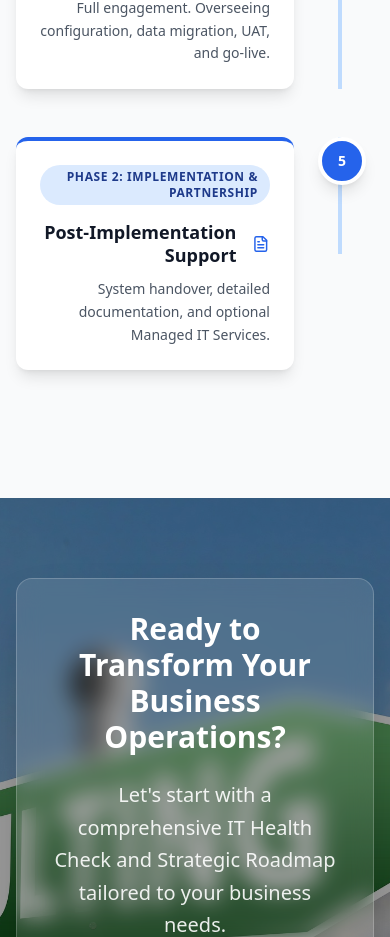
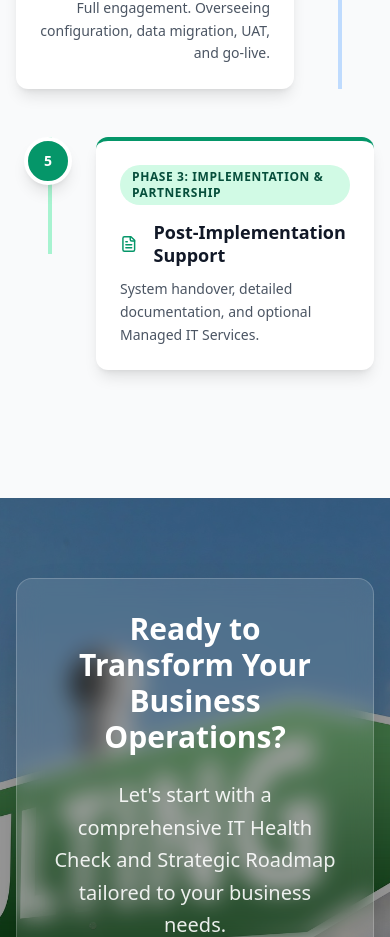
Before and after one commit to malishabandara/Techtonic-Solutions, a React (Vite) app: page /techtonic-pro in a window 390 px wide. Shown: the part 1795-2732 px from the top of the page. Built offline with nearby package versions, Linux system fonts and the light colour scheme.

Commit message:
edited changes

```diff
--- a/src/components/BookingModal.tsx
+++ b/src/components/BookingModal.tsx
@@ -53,7 +53,7 @@ export default function BookingModal({ isOpen, onClose }: BookingModalProps) {
 ${formData.message}
     `.trim();
 
-    const phoneNumber = '94XXXXXXXXX'; // Replace with your actual WhatsApp number
+    const phoneNumber = '94766511168'; // Replace with your actual WhatsApp number
     const encodedMessage = encodeURIComponent(whatsappMessage);
     window.open(`https://wa.me/${phoneNumber}?text=${encodedMessage}`, '_blank');
 
--- a/src/components/ServicesTiles.tsx
+++ b/src/components/ServicesTiles.tsx
@@ -6,7 +6,7 @@ const services = [
   {
     id: 'personal',
     icon: User,
-    title: 'My Techtonic',
+    title: 'My TECHTONIC',
     headline: 'Your Personal, Private IT Department.',
     description:
       'Confidential tech management, device guidance, and one-on-one training designed around your personal and professional privacy.',
@@ -24,7 +24,7 @@ const services = [
   {
     id: 'business',
     icon: Building2,
-    title: 'Techtonic Pro',
+    title: 'TECHTONIC PRO',
     headline: 'Strategic IT Roadmaps for Business Efficiency.',
     description:
       'Comprehensive system study, solution roadmaps, and end-to-end implementation of best-in-class systems.',
--- a/src/components/WhatsAppButton.tsx
+++ b/src/components/WhatsAppButton.tsx
@@ -3,7 +3,7 @@ import { MessageCircle } from 'lucide-react';
 
 export default function WhatsAppButton() {
   const handleWhatsAppClick = () => {
-    const phoneNumber = '94XXXXXXXXX'; // replace with your number
+    const phoneNumber = '94766511168'; // replace with your number
     const message = encodeURIComponent('Hello, I would like to know more about your services.');
     window.open(`https://wa.me/${phoneNumber}?text=${message}`, '_blank');
   };
--- a/src/pages/Contact.tsx
+++ b/src/pages/Contact.tsx
@@ -10,7 +10,7 @@ export default function Contact() {
     message: '',
   });
 
-  const phoneNumber = "94774401250"; // 0774401250
+  const phoneNumber = "94766511168"; // 0766511168
 
   const handleSubmit = (e: FormEvent) => {
     e.preventDefault();
--- a/src/pages/TechtonicPro.tsx
+++ b/src/pages/TechtonicPro.tsx
@@ -32,7 +32,7 @@ export default function TechtonicPro() {
       description: 'Full engagement. Overseeing configuration, data migration, UAT, and go-live.',
     },
     {
-      phase: 'Phase 2: Implementation & Partnership',
+      phase: 'Phase 3: Implementation & Partnership',
       icon: FileText,
       title: 'Post-Implementation Support',
       description: 'System handover, detailed documentation, and optional Managed IT Services.',
@@ -49,6 +49,16 @@ export default function TechtonicPro() {
         badge: 'bg-purple-100 text-purple-900',
         line: 'bg-purple-200',
         iconBg: 'bg-purple-50'
+      };
+    }
+    if (phase.includes('Phase 3')) {
+      return {
+        dot: 'bg-emerald-600',
+        border: 'border-emerald-600',
+        text: 'text-emerald-600',
+        badge: 'bg-emerald-100 text-emerald-900',
+        line: 'bg-emerald-200',
+        iconBg: 'bg-emerald-50'
       };
     }
     return {
@@ -105,29 +115,31 @@ export default function TechtonicPro() {
           <div className="relative">
 
             {/* DESKTOP ONLY: Continuous Center Line with Gradient Transition */}
-            <div className="hidden md:block absolute left-1/2 transform -translate-x-1/2 h-full w-1 bg-gradient-to-b from-purple-200 via-purple-200 to-blue-200 rounded-full z-0"></div>
+            <div className="hidden md:block absolute left-1/2 transform -translate-x-1/2 h-full w-1 bg-gradient-to-b from-purple-200 via-blue-200 to-emerald-200 rounded-full z-0"></div>
 
             {timelineData.map((item, index) => {
               const Icon = item.icon;
               const isPhase1 = item.phase.includes('Phase 1');
+              const isPhase3 = item.phase.includes('Phase 3');
+              const isLeftAligned = isPhase1 || isPhase3; // Phase 1 and Phase 3 align left
               const styles = getPhaseStyles(item.phase);
 
               return (
                 <div
                   key={index}
                   className={`relative flex w-full mb-12 md:mb-24
-                    ${/* Mobile: Row (Phase 1) vs Row-Reverse (Phase 2) */ ''}
-                    ${isPhase1 ? 'flex-row' : 'flex-row-reverse md:flex-row'}
+                    ${/* Mobile: Row (Phase 1 & 3) vs Row-Reverse (Phase 2) */ ''}
+                    ${isLeftAligned ? 'flex-row' : 'flex-row-reverse md:flex-row'}
                   `}
                 >
 
                   {/* --- DESKTOP SPACERS --- */}
-                  <div className={`hidden md:block w-1/2 flex-shrink-0 ${!isPhase1 && 'order-last'}`}></div>
+                  <div className={`hidden md:block w-1/2 flex-shrink-0 ${!isLeftAligned && 'order-last'}`}></div>
 
                   {/* --- MOBILE LINE SEGMENTS (Colored per phase) --- */}
                   <div className={`absolute top-0 bottom-0 w-1 md:hidden z-0
                     ${styles.line}
-                    ${isPhase1 ? 'left-8' : 'right-8'}
+                    ${isLeftAligned ? 'left-8' : 'right-8'}
                     ${index === timelineData.length - 1 ? 'h-1/2' : 'h-full'}
                   `}></div>
 
@@ -136,7 +148,7 @@ export default function TechtonicPro() {
                     ${styles.dot}
 
                     ${/* Mobile Positioning */ ''}
-                    ${isPhase1 ? 'left-8 -translate-x-1/2' : 'right-8 translate-x-1/2'}
+                    ${isLeftAligned ? 'left-8 -translate-x-1/2' : 'right-8 translate-x-1/2'}
 
                     ${/* Desktop Positioning */ ''}
                     md:left-1/2 md:right-auto md:-translate-x-1/2
@@ -146,35 +158,35 @@ export default function TechtonicPro() {
 
                   {/* --- CONTENT CARD --- */}
                   <motion.div
-                    initial={{ opacity: 0, x: isPhase1 ? 50 : -50 }}
+                    initial={{ opacity: 0, x: isLeftAligned ? 50 : -50 }}
                     whileInView={{ opacity: 1, x: 0 }}
                     viewport={{ once: true, margin: "-100px" }}
                     transition={{ duration: 0.6, delay: 0.1 }}
                     className={`w-full z-10 relative
                       ${/* Mobile Padding & Text Align */ ''}
-                      ${isPhase1 ? 'pl-20 text-left' : 'pr-20 text-right md:text-left'}
+                      ${isLeftAligned ? 'pl-20 text-left' : 'pr-20 text-right md:text-left'}
 
                       ${/* Desktop Padding & Width */ ''}
                       md:w-1/2
-                      ${isPhase1 ? 'md:pl-24 md:pr-0' : 'md:pr-24 md:pl-0'}
+                      ${isLeftAligned ? 'md:pl-24 md:pr-0' : 'md:pr-24 md:pl-0'}
                     `}
                   >
                     <div className={`bg-white p-6 md:p-8 rounded-xl shadow-lg border-t-4 hover:shadow-2xl transition-all duration-300
                        ${styles.border}
-                       ${isPhase1 ? 'md:rounded-tl-none' : 'md:rounded-tr-none'}
+                       ${isLeftAligned ? 'md:rounded-tl-none' : 'md:rounded-tr-none'}
                     `}>
 
                       {/* Phase Label */}
                       <div className={`inline-block px-3 py-1 mb-4 text-xs font-bold tracking-wider uppercase rounded-full
                         ${styles.badge}
-                        ${!isPhase1 && 'ml-auto md:ml-0'}
+                        ${!isLeftAligned && 'ml-auto md:ml-0'}
                       `}>
                         {item.phase}
                       </div>
 
                       {/* Title & Icon Wrapper */}
                       <div className={`flex items-center gap-4 mb-3
-                        ${!isPhase1 ? 'flex-row-reverse md:flex-row justify-end md:justify-start' : ''}
+                        ${!isLeftAligned ? 'flex-row-reverse md:flex-row justify-end md:justify-start' : ''}
                       `}>
                          <div className={`p-2 rounded-lg hidden md:block ${styles.iconBg}`}>
                             <Icon className={styles.text} size={24} />
```
